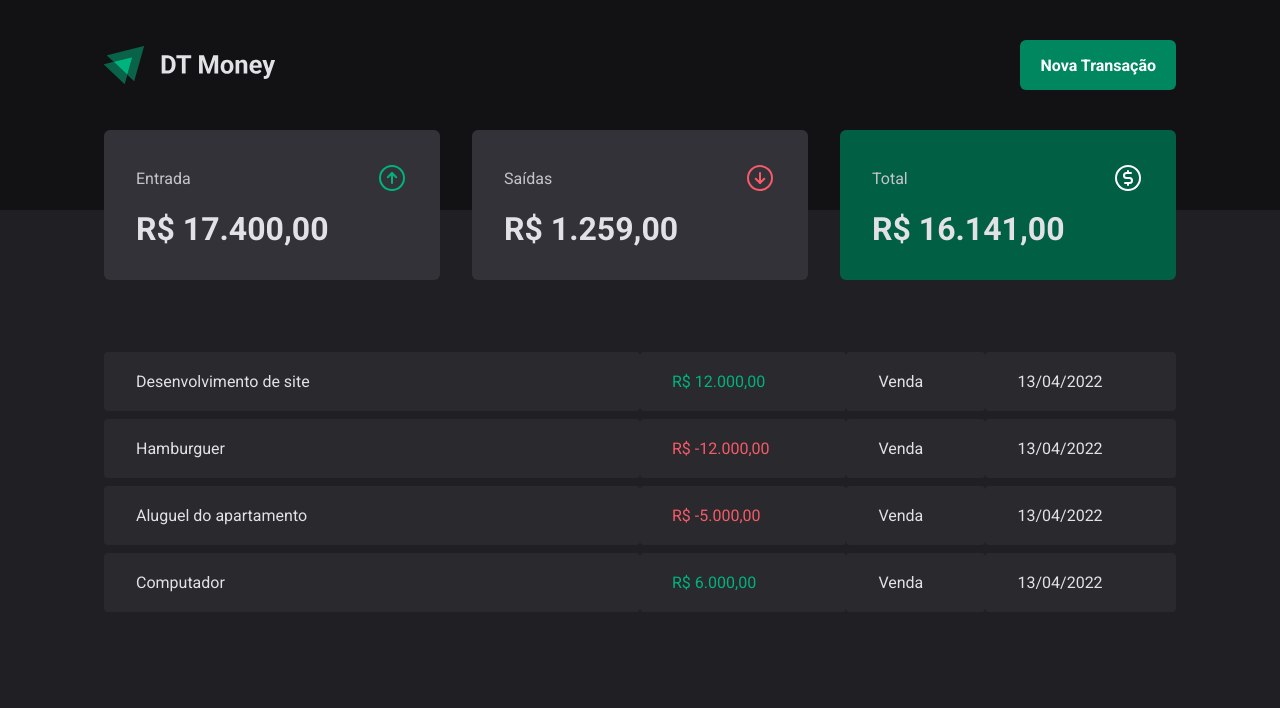
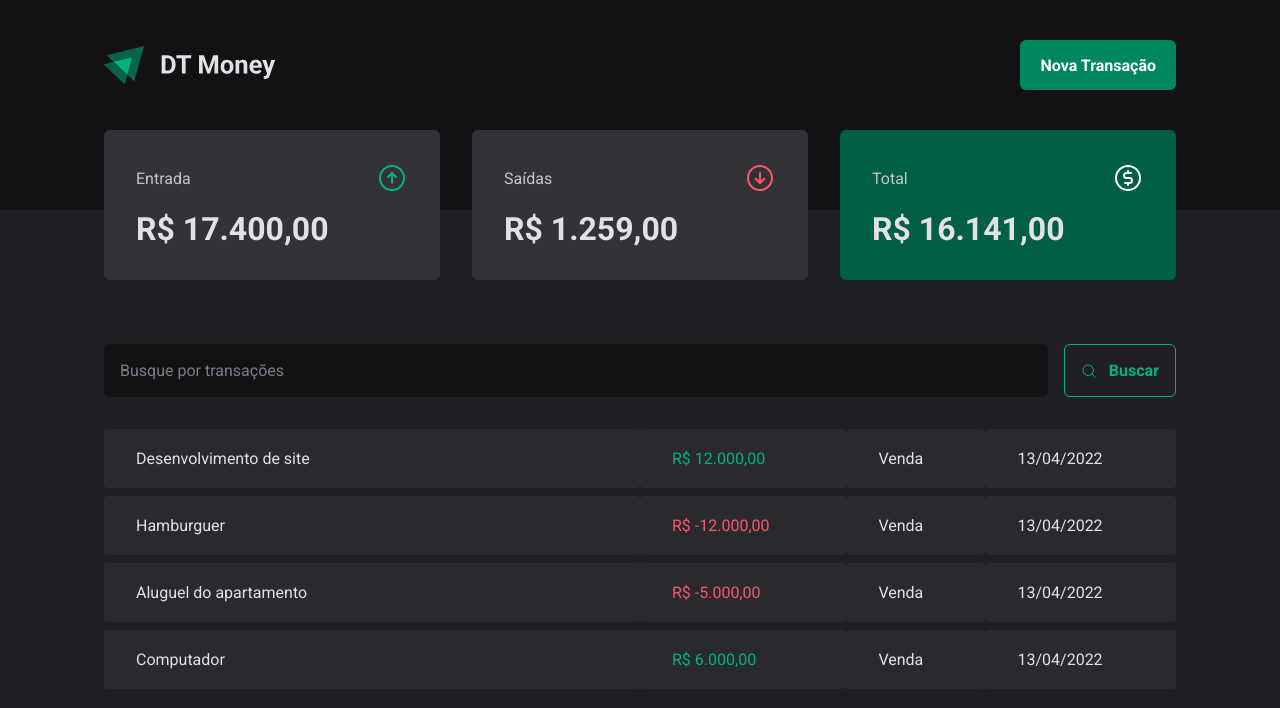
Before and after one commit to aldineifranco/03-dt-money, a React (Vite) app: page / in a window 1280 px wide. Shown: the top 708 px of the page. Built offline with nearby package versions, Linux system fonts and the light colour scheme.

Commit message:
feature(pages)Add SearchForm

```diff
--- /dev/null
+++ b/src/pages/Transactions/components/SearchForm/index.tsx
@@ -0,0 +1,14 @@
+import { SearchFormContainer } from "./styles";
+import { MagnifyingGlass } from 'phosphor-react';
+
+export function SearchForm() {
+  return (
+    <SearchFormContainer>
+      <input type="text" placeholder="Busque por transações"/>
+      <button>
+        <MagnifyingGlass />
+        Buscar
+      </button>
+    </SearchFormContainer>
+  )
+}
--- /dev/null
+++ b/src/pages/Transactions/components/SearchForm/styles.ts
@@ -0,0 +1,45 @@
+import styled from 'styled-components';
+
+export const SearchFormContainer = styled.form`
+  display: flex;
+  gap: 1rem;
+
+  input {
+    flex: 1;
+    border-radius: 6px;
+    border: 0;
+    background-color: ${({ theme }) =>
+      theme["gray-900"]};
+    color: ${({ theme }) => theme["gray-300"]};
+    padding: 1rem;
+
+    &::placeholder {
+      color: ${({ theme }) => theme["gray-500"]};
+    }
+  }
+
+  button {
+    display: flex;
+    align-items: center;
+    gap: 0.75rem;
+
+    padding: 1rem;
+    color: ${({ theme }) => theme["green-300"]};
+    background-color: transparent;
+    border: 0;
+    border: 1px solid
+      ${({ theme }) => theme["green-300"]};
+    font-weight: bold;
+    border-radius: 6px;
+    cursor: pointer;
+
+    &:hover {
+      background-color: ${({ theme }) =>
+        theme["green-300"]};
+      border: 1px solid
+        ${({ theme }) => theme["green-300"]};
+      color: ${({ theme }) => theme["white"]};
+      transition: background-color 0.5s, color 0.5s, border-color 0.5s;
+    }
+  }
+`;
--- a/src/pages/Transactions/index.tsx
+++ b/src/pages/Transactions/index.tsx
@@ -1,5 +1,6 @@
 import { Header } from "../../components/Header";
 import { Summary } from "../../components/Summary";
+import { SearchForm } from "./components/SearchForm";
 import { PriceHighLight, TransactionsContainer, TransactionsTable } from './styles';
 
 export function Transactions() {
@@ -9,6 +10,8 @@
       <Summary />
 
       <TransactionsContainer>
+        <SearchForm />
+
         <TransactionsTable>
           <tbody>
             <tr>
--- a/src/pages/Transactions/styles.ts
+++ b/src/pages/Transactions/styles.ts
@@ -11,6 +11,7 @@
   width: 100%;
   border-collapse: separate;
   border-spacing: 0 0.5rem;
+  margin-top: 1.5rem;
 
   td {
     padding: 1.25rem 2rem;
```
